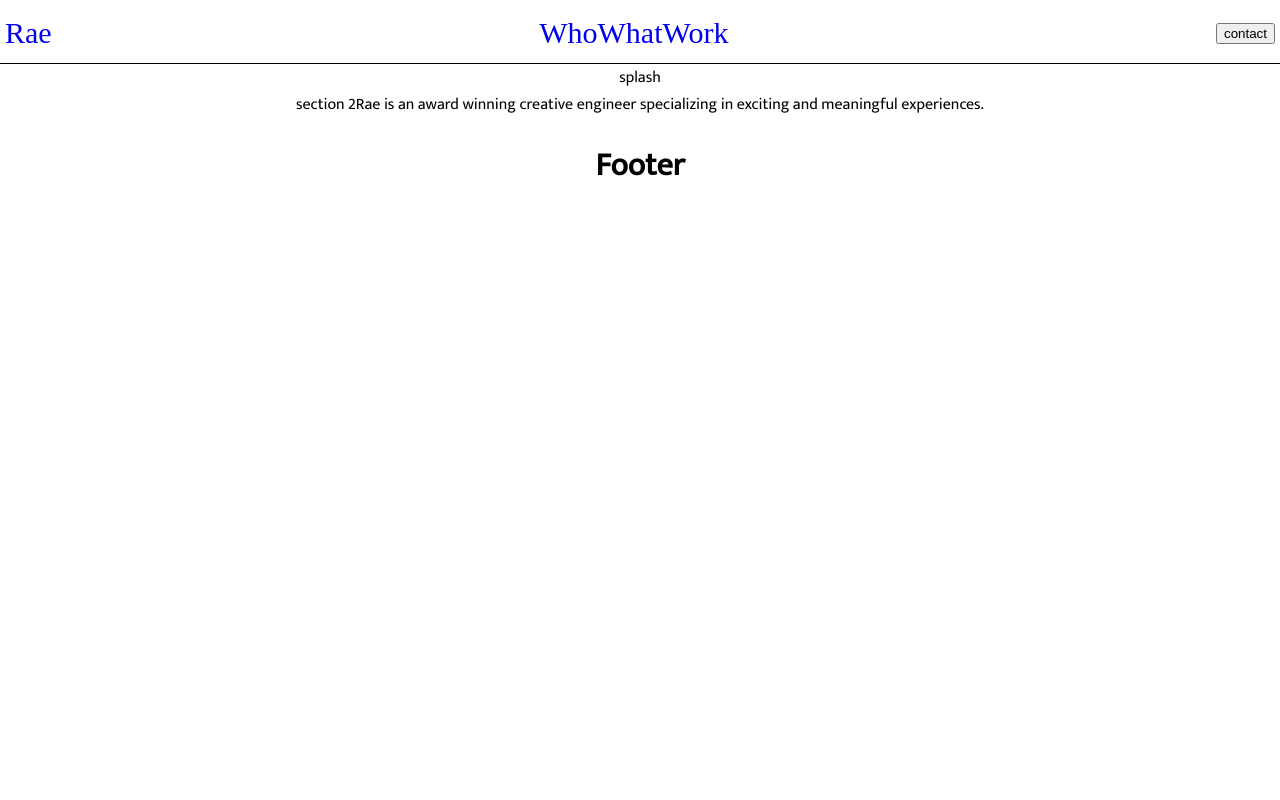
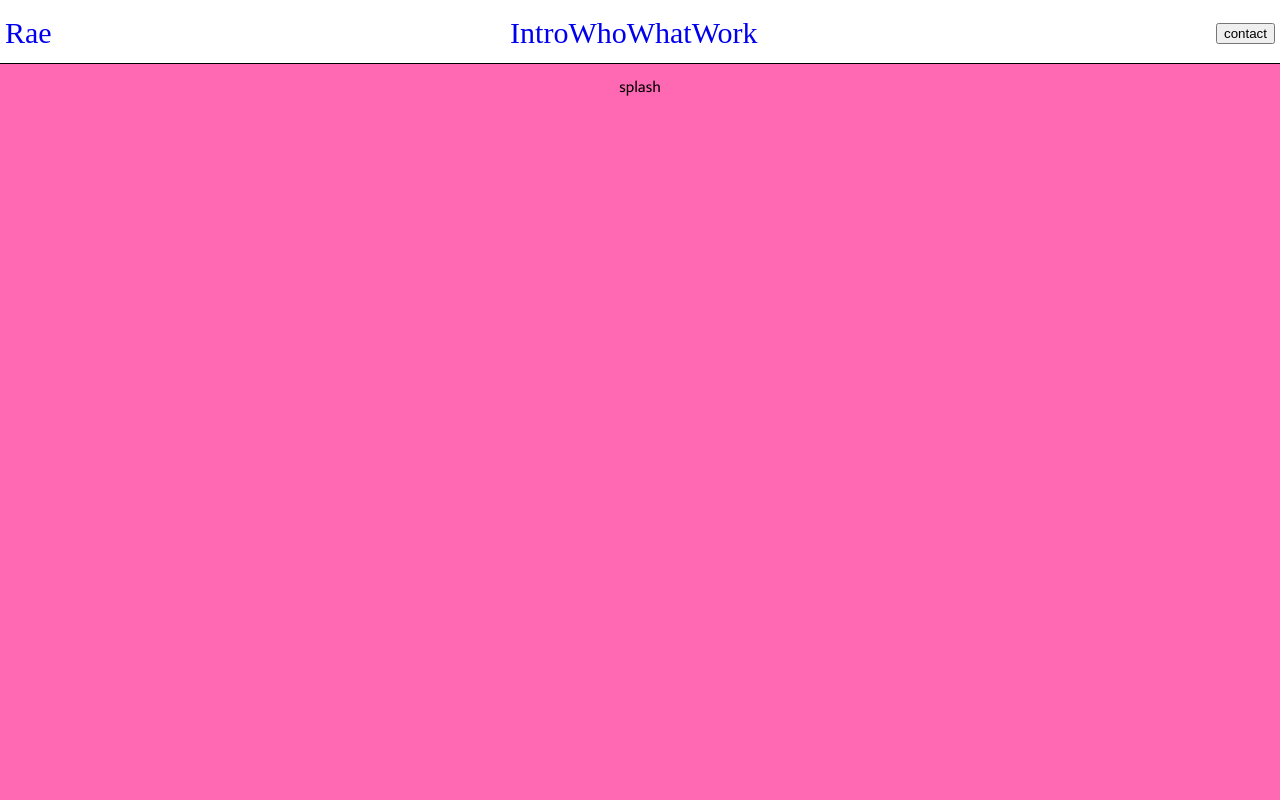
Before and after one commit to rae-ralston/rrcom, a React (Create React App) app: page / in a window 1280 px wide. Shown: the top 800 px of the page. Built offline with nearby package versions, Linux system fonts and the light colour scheme.

Commit message:
feat: unify section components

```diff
--- a/src/components/landing.js
+++ b/src/components/landing.js
@@ -1,11 +1,16 @@
+/** @jsxImportSource @emotion/react */
+
+import Section from "../units/section";
+import styles from "./landing.styles";
+
 const Landing = () => (
   <div>
-    <div>splash</div>
-    <div>
+    <Section css={styles.splash}>splash</Section>
+    <Section css={styles.about}>
       <span>section 2</span>
       Rae is an award winning creative engineer specializing in exciting and
       meaningful experiences.
-    </div>
+    </Section>
   </div>
 );
 
--- a/src/components/landing.styles.js
+++ b/src/components/landing.styles.js
@@ -1,7 +1,12 @@
-import styled from "@emotion/styled";
+import { css } from "@emotion/react";
 
-export default styled.article`
-  display: grid;
-  grid-template-columns: 1fr 1fr;
-  height: calc(100vh - 50px);
-`;
+const styles = {
+  splash: css`
+    background-color: hotpink;
+  `,
+  about: css`
+    background-color: yellow;
+  `,
+};
+
+export default styles;
--- a/src/components/nav.js
+++ b/src/components/nav.js
@@ -7,6 +7,7 @@ const Navigation = () => {
       <Link to={"/"}>Rae</Link>
 
       <Container>
+        <Link to={`/`}>Intro</Link>
         <Link to={`/who`}>Who</Link>
         <Link to={`/what`}>What</Link>
         <Link to={`/work`}>Work</Link>
--- a/src/components/what.js
+++ b/src/components/what.js
@@ -1,3 +1,5 @@
-const What = () => <h1>What</h1>;
+import Section from "../units/section";
+
+const What = () => <Section>What</Section>;
 
 export default What;
--- a/src/components/who.js
+++ b/src/components/who.js
@@ -1,3 +1,5 @@
-const Who = () => <h1>Who</h1>;
+import Section from "../units/section";
+
+const Who = () => <Section>Who</Section>;
 
 export default Who;
--- a/src/components/work.js
+++ b/src/components/work.js
@@ -1,3 +1,5 @@
-const Work = () => <h1>Work</h1>;
+import Section from "../units/section";
+
+const Work = () => <Section>Work</Section>;
 
 export default Work;
--- /dev/null
+++ b/src/units/section.js
@@ -0,0 +1,9 @@
+import styled from "@emotion/styled";
+
+const navHeight = 64;
+
+const Section = styled.div`
+  height: calc(100vh - ${navHeight}px);
+  padding: 10px;
+`;
+export default Section;
```
